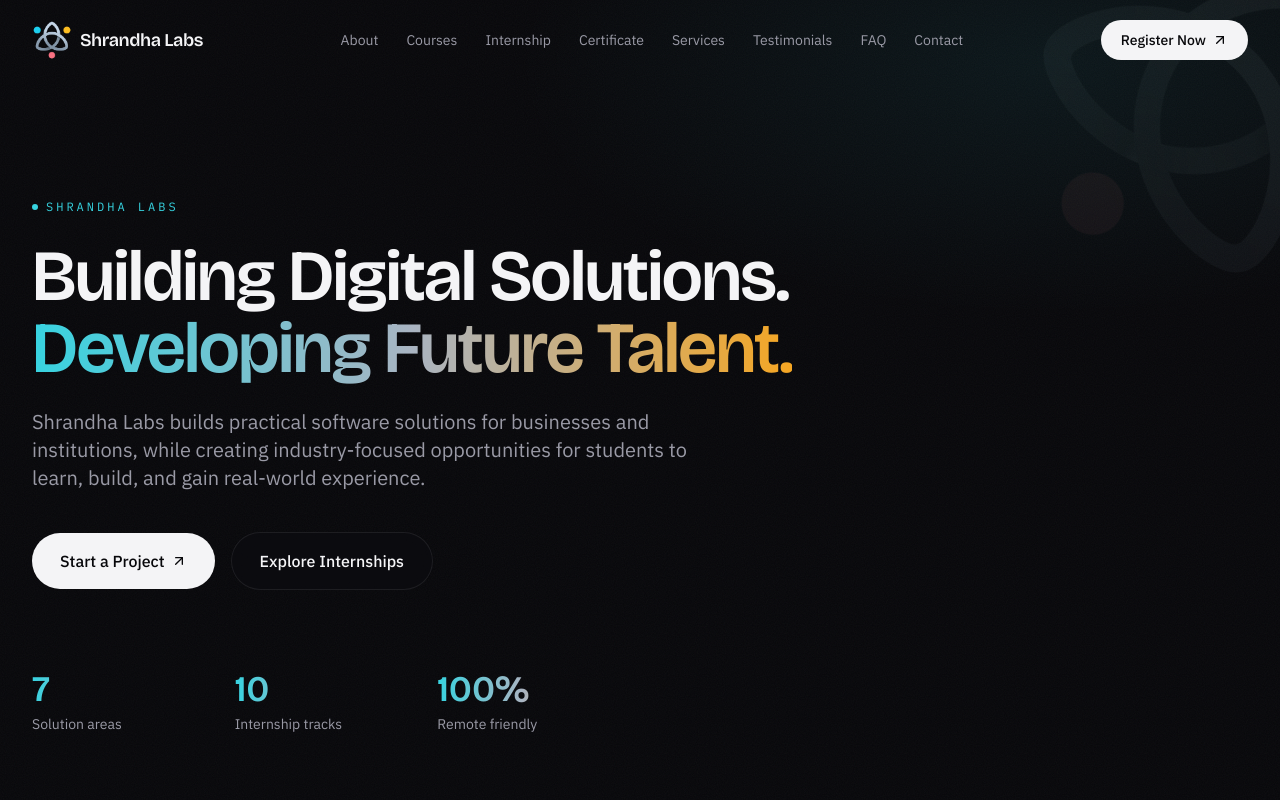
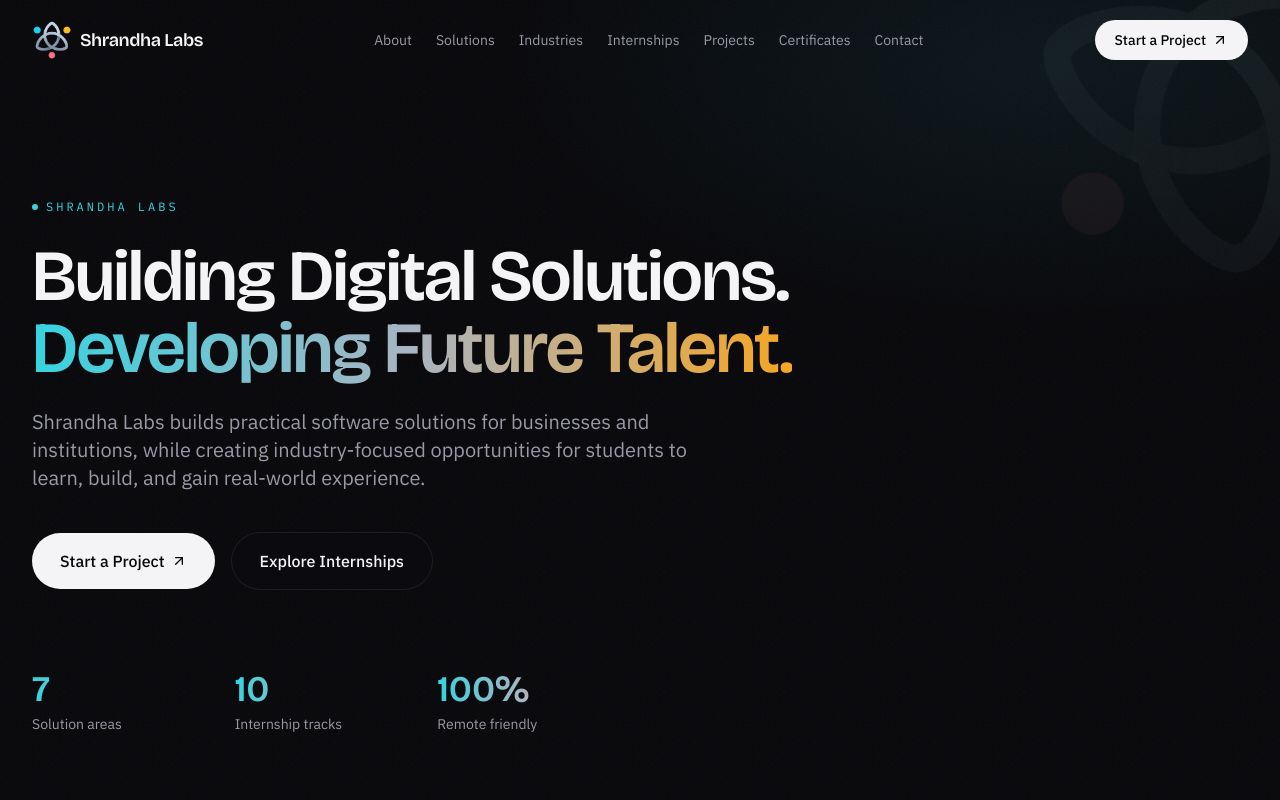
Before and after one commit to emerging324-maker/Shrandha, a Next.js app: page / in a window 1280 px wide. Shown: the top 800 px of the page. Built offline with nearby package versions, Linux system fonts and the light colour scheme.

Commit message:
Update Navbar.tsx

```diff
--- a/src/components/Navbar.tsx
+++ b/src/components/Navbar.tsx
@@ -9,12 +9,11 @@
 
 const links = [
   { href: "/about", label: "About" },
-  { href: "/courses", label: "Courses" },
-  { href: "/internship", label: "Internship" },
-  { href: "/certificate", label: "Certificate" },
-  { href: "/services", label: "Services" },
-  { href: "/testimonials", label: "Testimonials" },
-  { href: "/faq", label: "FAQ" },
+  { href: "/services", label: "Solutions" },
+  { href: "/industries", label: "Industries" },
+  { href: "/internship", label: "Internships" },
+  { href: "/projects", label: "Projects" },
+  { href: "/certificate", label: "Certificates" },
   { href: "/contact", label: "Contact" },
 ];
 
@@ -45,7 +44,7 @@
           <span className="font-display font-semibold text-lg tracking-tight">Shrandha Labs</span>
         </Link>
 
-        <div className="hidden lg:flex items-center gap-7">
+        <div className="hidden lg:flex items-center gap-6">
           {links.map((l) => (
             <Link
               key={l.href}
@@ -62,10 +61,10 @@
 
         <div className="hidden lg:flex items-center gap-3">
           <Link
-            href="/register"
+            href="/start-project"
             className="group inline-flex items-center gap-1.5 rounded-full bg-ink text-base px-5 py-2.5 text-sm font-medium hover:bg-cyan transition-colors focus-ring"
           >
-            Register Now
+            Start a Project
             <ArrowUpRight className="w-4 h-4 transition-transform group-hover:translate-x-0.5 group-hover:-translate-y-0.5" />
           </Link>
         </div>
@@ -94,10 +93,10 @@
                 </Link>
               ))}
               <Link
-                href="/register"
+                href="/start-project"
                 className="mt-2 inline-flex items-center justify-center gap-1.5 rounded-full bg-ink text-base px-5 py-3 text-sm font-medium"
               >
-                Register Now <ArrowUpRight className="w-4 h-4" />
+                Start a Project <ArrowUpRight className="w-4 h-4" />
               </Link>
             </div>
           </motion.div>
```
